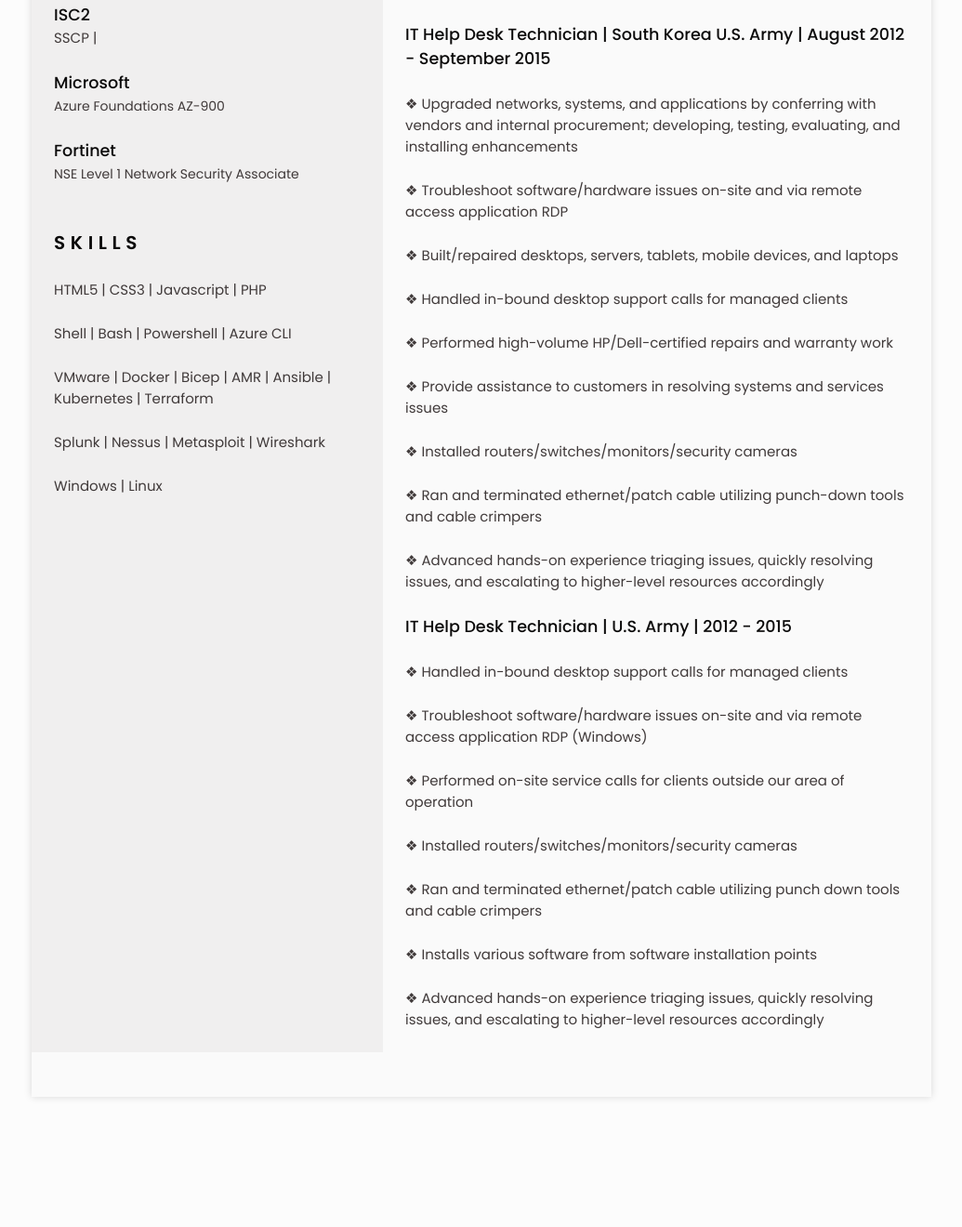
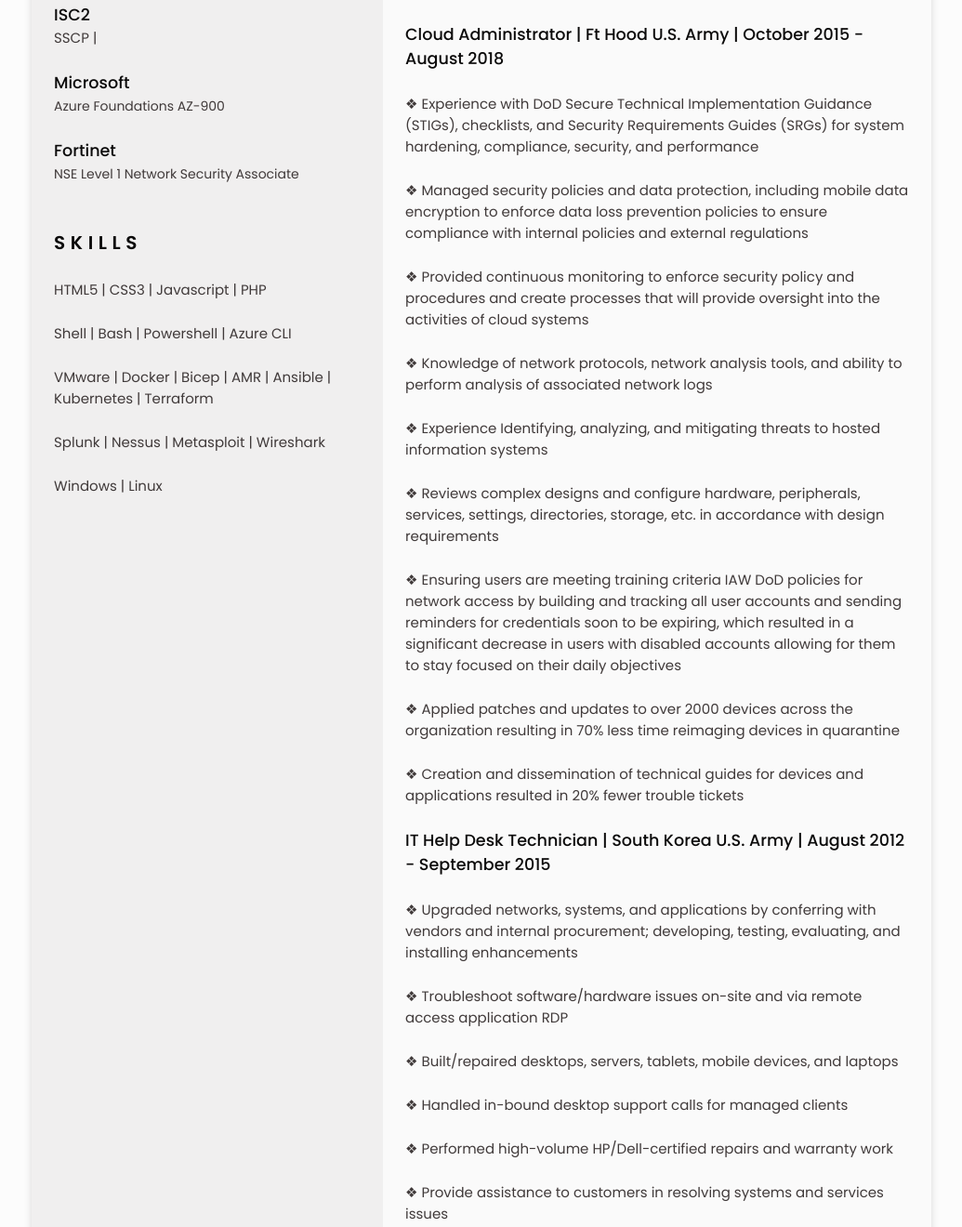
Before and after one commit to jsan-codes/resume, a plain HTML site: page index.html in a window 1280 px wide. Shown: the part 1624-2944 px from the top of the page at 93% size, without its empty margins (122-1157 px from the left). Before the commit the page ends 2852 px from the top, so only its background shows below. Drawn offline with nearby package versions, Linux system fonts and the light colour scheme; no server answers; files whose address does not match are found by name; a web font is replaced by a local one.

Commit message:
Resume Cyber Update

```diff
--- a/index.html
+++ b/index.html
@@ -331,17 +331,16 @@
                         </div>
                         <!--<a href="http://jessiesanchez.com" target="_blank" class="social__link">-->
                           <div class="experience__data bd-grid">
-                            <h3 class="experience__title">IT Help Desk Technician | South Korea U.S. Army | August 2012 - September 2015</h3>
-                            <!--<h4 class="experience__company">FT Bliss | U.S. Army</h4>-->
-                              <p class="experience__description">❖ Upgraded networks, systems, and applications by conferring with vendors and internal procurement; developing, testing, evaluating, and installing enhancements</p>
-                              <p class="experience__description">❖ Troubleshoot software/hardware issues on-site and via remote access application RDP</p>
-                              <p class="experience__description">❖ Built/repaired desktops, servers, tablets, mobile devices, and laptops</p>
-                              <p class="experience__description">❖ Handled in-bound desktop support calls for managed clients</p>
-                              <p class="experience__description">❖ Performed high-volume HP/Dell-certified repairs and warranty work</p>
-                              <p class="experience__description">❖ Provide assistance to customers in resolving systems and services issues</p>
-                              <p class="experience__description">❖ Installed routers/switches/monitors/security cameras</p>
-                              <p class="experience__description">❖ Ran and terminated ethernet/patch cable utilizing punch-down tools and cable crimpers</p>
-                              <p class="experience__description">❖ Advanced hands-on experience triaging issues, quickly resolving issues, and escalating to higher-level resources accordingly</p>
+                            <h3 class="experience__title">Cloud Administrator | Ft Hood U.S. Army | October 2015 - August 2018</h3>
+                              <p class="experience__description">❖ Experience with DoD Secure Technical Implementation Guidance (STIGs), checklists, and Security Requirements Guides (SRGs) for system hardening, compliance, security, and performance</p>
+                              <p class="experience__description">❖ Managed security policies and data protection, including mobile data encryption to enforce data loss prevention policies to ensure compliance with internal policies and external regulations</p>
+                              <p class="experience__description">❖ Provided continuous monitoring to enforce security policy and procedures and create processes that will provide oversight into the activities of cloud systems</p>
+                              <p class="experience__description">❖ Knowledge of network protocols, network analysis tools, and ability to perform analysis of associated network logs</p>
+                              <p class="experience__description">❖ Experience Identifying, analyzing, and mitigating threats to hosted information systems</p>
+                              <p class="experience__description">❖ Reviews complex designs and configure hardware, peripherals, services, settings, directories, storage, etc. in accordance with design requirements</p>
+                              <p class="experience__description">❖ Ensuring users are meeting training criteria IAW DoD policies for network access by building and tracking all user accounts and sending reminders for credentials soon to be expiring, which resulted in a significant decrease in users with disabled accounts allowing for them to stay focused on their daily objectives</p>
+                              <p class="experience__description">❖ Applied patches and updates to over 2000 devices across the organization resulting in 70% less time reimaging devices in quarantine</p>
+                              <p class="experience__description">❖ Creation and dissemination of technical guides for devices and applications resulted in 20% fewer trouble tickets</p>
                           </div>
                         </div>
                           <div class="experience__content">
@@ -350,15 +349,16 @@
                               <span class="experience__line"></span>
                             </div>
                               <div class="experience__data bd-grid">
-                                <h3 class="experience__title">IT Help Desk Technician | U.S. Army | 2012 - 2015</h3>
-                                <!--<h4 class="experience__company">FT Bliss | U.S. Army</h4>-->
-                                <p class="experience__description">❖ Handled in-bound desktop support calls for managed clients</p>
-                                <p class="experience__description">❖ Troubleshoot software/hardware issues on-site and via remote access application RDP (Windows)</p>
-                                <p class="experience__description">❖ Performed on-site service calls for clients outside our area of operation</p>
-                                <p class="experience__description">❖ Installed routers/switches/monitors/security cameras</p>
-                                <p class="experience__description">❖ Ran and terminated ethernet/patch cable utilizing punch down tools and cable crimpers</p>
-                                <p class="experience__description">❖ Installs various software from software installation points</p>
-                                <p class="experience__description">❖ Advanced hands-on experience triaging issues, quickly resolving issues, and escalating to higher-level resources accordingly</p>
+                                <h3 class="experience__title">IT Help Desk Technician | South Korea U.S. Army | August 2012 - September 2015</h3>
+                                  <p class="experience__description">❖ Upgraded networks, systems, and applications by conferring with vendors and internal procurement; developing, testing, evaluating, and installing enhancements</p>
+                                  <p class="experience__description">❖ Troubleshoot software/hardware issues on-site and via remote access application RDP</p>
+                                  <p class="experience__description">❖ Built/repaired desktops, servers, tablets, mobile devices, and laptops</p>
+                                  <p class="experience__description">❖ Handled in-bound desktop support calls for managed clients</p>
+                                  <p class="experience__description">❖ Performed high-volume HP/Dell-certified repairs and warranty work</p>
+                                  <p class="experience__description">❖ Provide assistance to customers in resolving systems and services issues</p>
+                                  <p class="experience__description">❖ Installed routers/switches/monitors/security cameras</p>
+                                  <p class="experience__description">❖ Ran and terminated ethernet/patch cable utilizing punch-down tools and cable crimpers</p>
+                                  <p class="experience__description">❖ Advanced hands-on experience triaging issues, quickly resolving issues, and escalating to higher-level resources accordingly</p>
                               </div>
                           </div>
                     </div>
```
